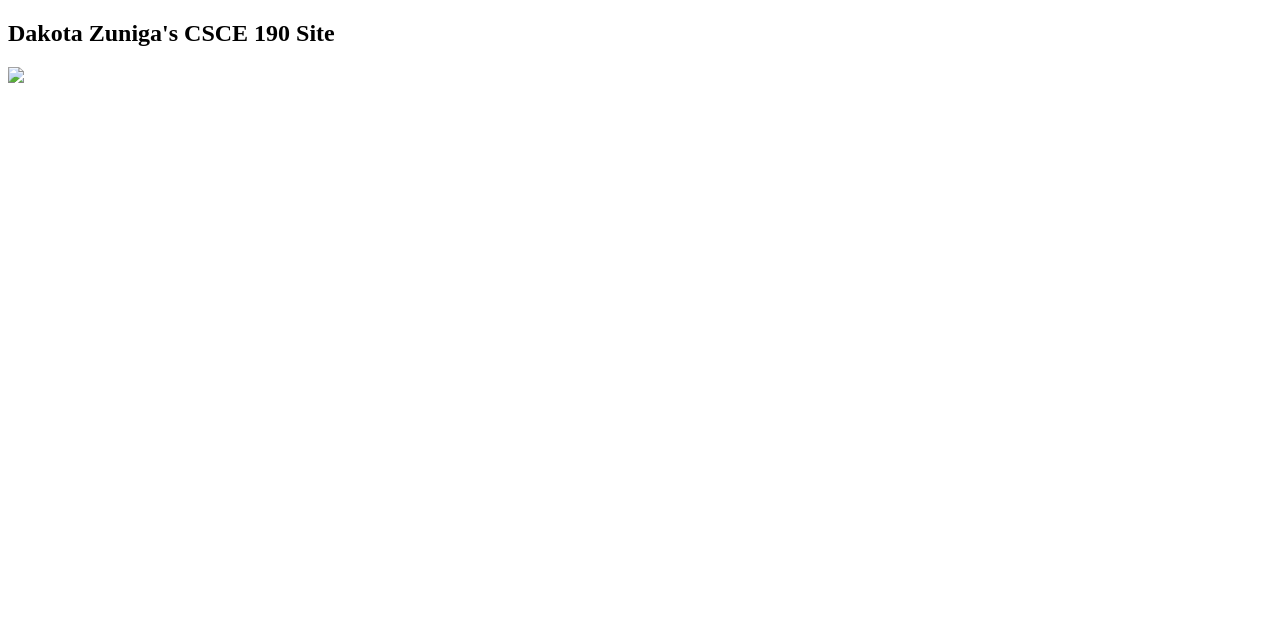
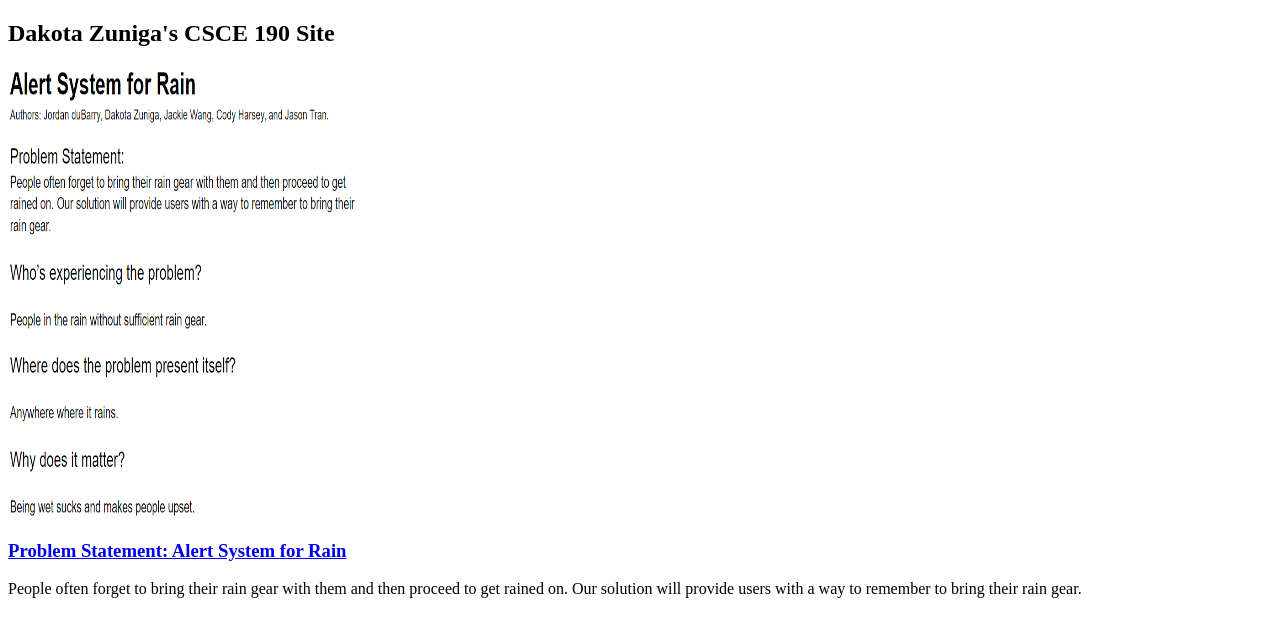
Before and after one commit to tacoswauce/tacoswauce.github.io, a plain HTML site: page index.html in a window 1280 px wide. Drawn offline with Linux system fonts and the light colour scheme.

Commit message:
Add files via upload

```diff
--- a/index.html
+++ b/index.html
@@ -10,9 +10,14 @@
         <body>
             <h2>Dakota Zuniga's CSCE 190 Site</h2>
             <section class= "assignment">
-                <img src = "Users\zunig\CSCE190\images for CSCE190">
+    <!--Making the image link to the pdf file-->
+                <a href = "Files/CSCE 190 Problem.pdf"> <img src = "CSCE190Images/Problem.png" width="350" height="450"></a>
+                <section class="assignmentDetails">
+    <!--Making the heading link to the pdf file-->
+                    <a href = "Files/CSCE 190 Problem.pdf"> <h3>Problem Statement: Alert System for Rain</h3> </a>
+                    <p>People often forget to bring their rain gear with them and then proceed to get rained on. Our solution will provide users with a way to remember to bring their rain gear.</p>
+                </section>
             </section>
         </body>
 
-
 </html>
```
Also changed, not shown: CSCE190Images/Problem.png (added), 1 other file.
